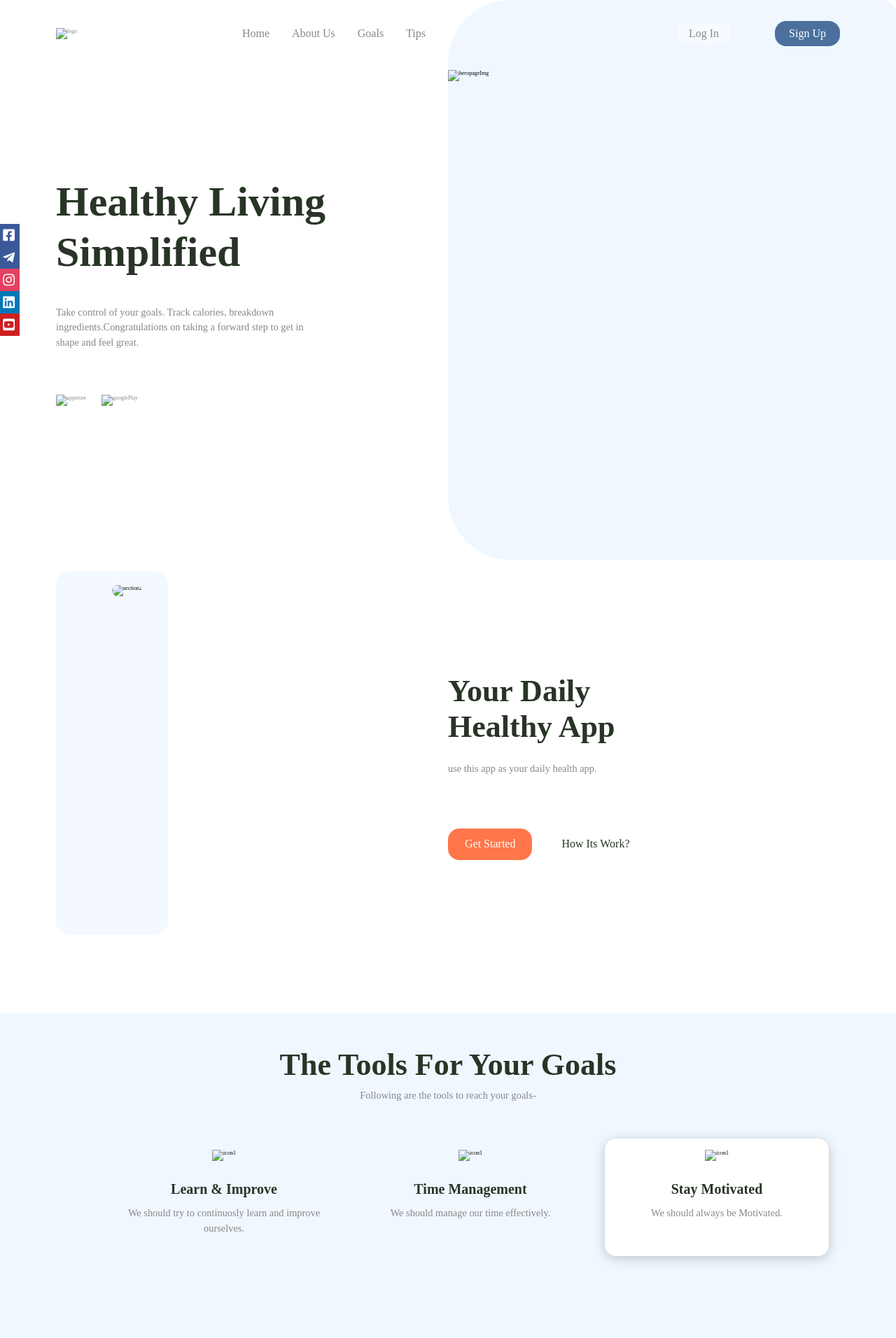
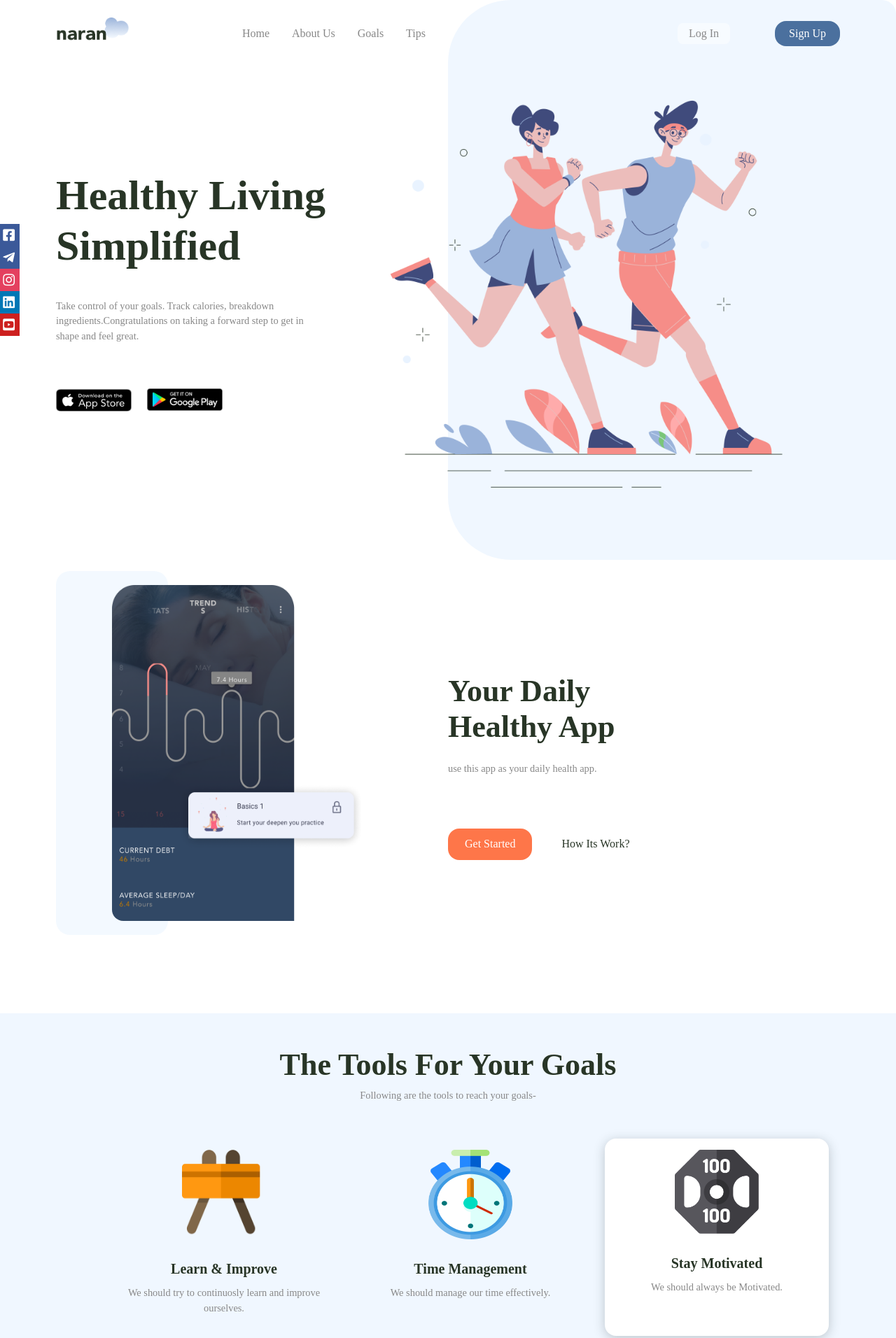
Before and after one commit to Arijeet005/Fitness_website, a plain HTML site: page index.html in a window 1280 px wide. Shown: the top 1912 px of the page at 70% size. Drawn offline with Linux system fonts and the light colour scheme; files that its build step writes are made by us from their sources.

Commit message:
Update index.html

```diff
--- a/index.html
+++ b/index.html
@@ -21,7 +21,7 @@
         <div class="left-side-menu">
           <div class="logo">
             <a href="#">
-              <img src="images/logo1.png" alt="logo" />
+              <img src="logo1.png" alt="logo" />
             </a>
           </div>
 
@@ -67,19 +67,19 @@
         <div class="button-group">
           <a href="#">
             <img
-              src="images/icons/appstore.png"
+              src="appstore.png"
               alt="appstore"
               class="appStore"
             />
           </a>
           <a href="#">
-            <img src="images/icons/googlePlay.png" alt="googlePlay" />
+            <img src="googlePlay.png" alt="googlePlay" />
           </a>
         </div>
       </div>
       <!-- right side code   -->
       <div class="hero-right-side">
-        <img src="images/heropage.png" alt="heropageImg" />
+        <img src="heropage.png" alt="heropageImg" />
       </div>
     </section>
     <!-- ----------------------------- our 2nd section start
@@ -90,7 +90,7 @@
       <!-- left side of section 2  -->
       <div class="left-side">
         <figure>
-          <img src="images/section2pic.png" alt="section2" />
+          <img src="section2pic.png" alt="section2" />
         </figure>
       </div>
 
@@ -116,7 +116,7 @@
       </p>
       <div class="section-third-task">
         <div class="task-1">
-          <img src="images/sectionIcon1.png" alt="icon1" />
+          <img src="sectionIcon1.png" alt="icon1" />
           <h3>Learn & Improve</h3>
           <p>
             We should try to continuosly learn and improve ourselves.
@@ -124,7 +124,7 @@
         </div>
 
         <div class="task-2">
-          <img src="images/sectionIcon2.png" alt="icon1" />
+          <img src="sectionIcon2.png" alt="icon1" />
           <h3>Time Management</h3>
           <p>
             We should manage our time effectively.
@@ -133,7 +133,7 @@
         </div>
 
         <div class="task-3">
-          <img src="images/sectionIcon3.png" alt="icon1" />
+          <img src="sectionIcon3.png" alt="icon1" />
           <h3>Stay Motivated</h3>
           <p>
            We should always be Motivated.
@@ -159,7 +159,7 @@
 
       <!-- left side of section 2  -->
       <div class="left-side">
-        <img src="images/section4img.png" alt="section2" />
+        <img src="section4img.png" alt="section2" />
       </div>
     </section>
 
@@ -169,7 +169,7 @@
     <section class="common-section" id="section-five">
       <!-- left side of section 2  -->
       <div class="left-side">
-        <img src="images/section5.png" alt="section5" />
+        <img src="section5.png" alt="section5" />
       </div>
 
       <!-- right side of section 2  -->
@@ -211,7 +211,7 @@
 
     <footer>
       <div class="logo-div">
-        <img src="images/logo1.png" alt="logo" />
+        <img src="logo1.png" alt="logo" />
         <p>@2024 Arijeet Panchotia</p>
       </div>
 
```
